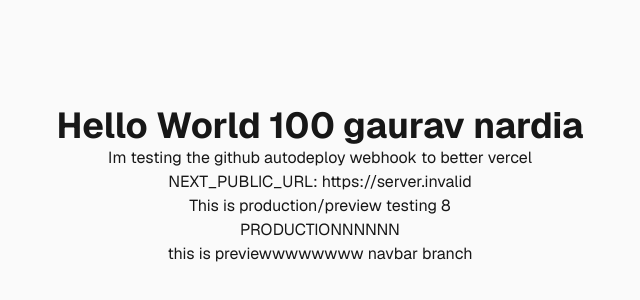
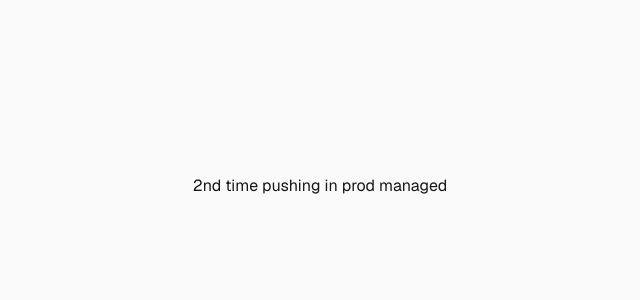
Before and after one commit to GauravNardia/clean-nextjs, a Next.js app: page / in a window 1280 px wide. Shown: the part 214-514 px from the top of the page, without its empty margins (320-960 px from the left). Built offline with nearby package versions, Linux system fonts and the light colour scheme; no server answers.

Commit message:
>2nd time pushing in prod

```diff
--- a/app/page.tsx
+++ b/app/page.tsx
@@ -3,14 +3,7 @@ import Image from "next/image";
 export default function Home() {
   return (
     <div className="flex flex-col flex-1 items-center justify-center bg-zinc-50 font-sans dark:bg-black">
-      <div className="flex flex-col flex-1 items-center justify-center bg-zinc-50 font-sans dark:bg-black">
-        <h1 className="text-4xl font-bold">Hello World 100 gaurav nardia</h1>
-        <p>Im testing the github autodeploy webhook to better vercel</p>
-        <p>NEXT_PUBLIC_URL: {process.env.NEXT_PUBLIC_URL}</p>
-        <h1>This is production/preview testing 8</h1>
-<h1>PRODUCTIONNNNNN</h1>
-<p>this is previewwwwwwww navbar branch</p>
-    </div>
+      <h1>2nd time pushing in prod managed</h1>
     </div>
   );
 }
```
